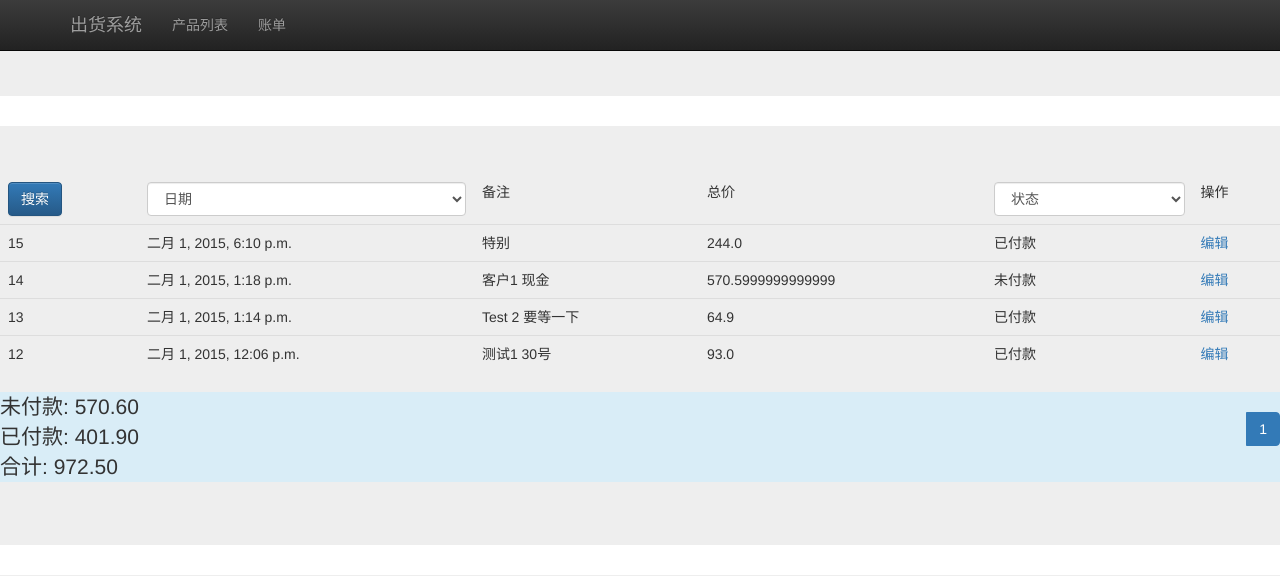
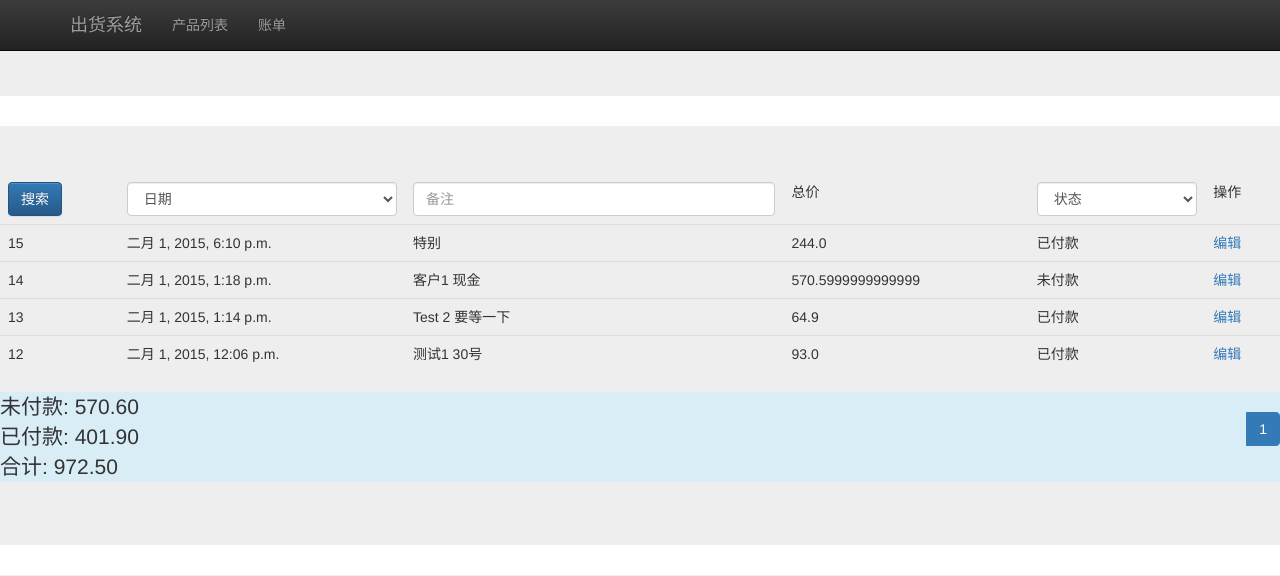
Before and after one commit to liangxuCHEN/financial, a Django app: page /bill_table in a window 1280 px wide. Shown: the top 576 px of the page. Run offline with Django 3.2, Linux system fonts and the light colour scheme; data comes from the database, SQL or seed files in the repository; both versions use the stored data as it was after the commit; some libraries are stand-ins or nearby versions.

Commit message:
add comment search

```diff
--- a/store/templates/bill_table_index.html
+++ b/store/templates/bill_table_index.html
@@ -47,7 +47,7 @@
             <option value="down">从新到旧</option>
           </select>
         </td>
-        <td>备注</td>
+        <td><input type='text' name="comment" placeholder="备注" class="form-control" /></td>
         <td>总价</td>
         <td>
           <select class="form-control" name="has_pay">
--- a/store/views.py
+++ b/store/views.py
@@ -45,6 +45,10 @@ def add_multitems(request):
 def bill_table_index(request):
     content = {}
     bill_tables = Bill_table.objects.all()
+
+    comment = request.GET.get('comment', '')
+    if comment != '':
+        bill_tables = bill_tables.filter(comment__contains=comment)
 
     has_pay = request.GET.get('has_pay','')
     if has_pay == "pay":
```
Also changed, not shown: db.sqlite3, 1 other file.
